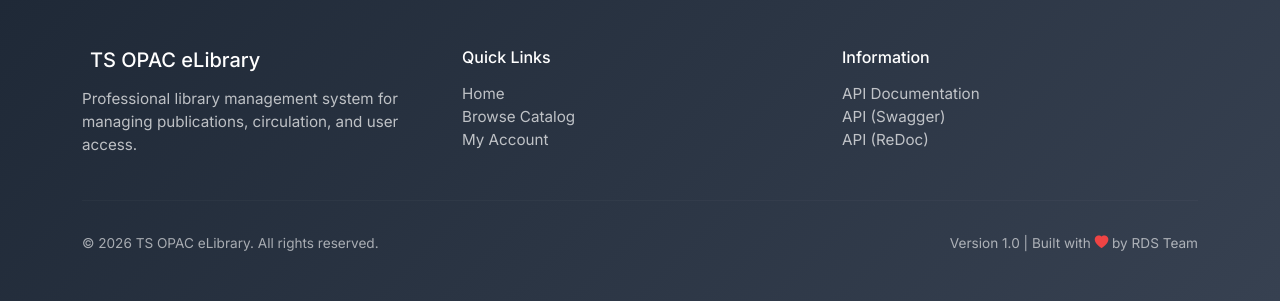
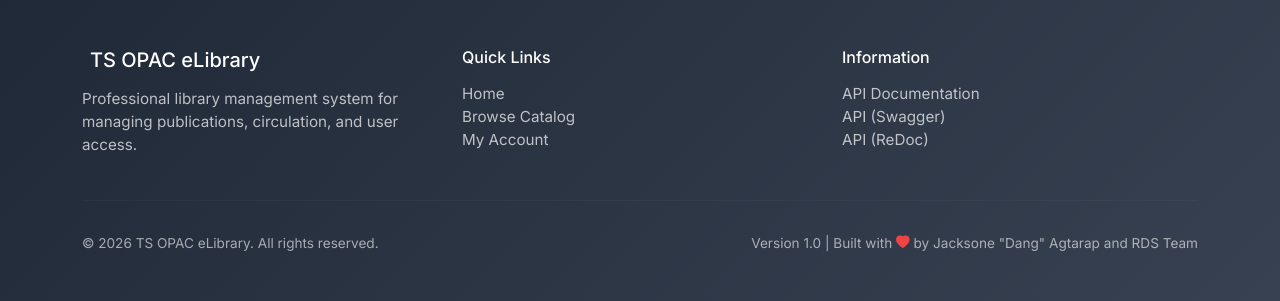
Before and after one commit to Dang62899/TS_OPAC_eLibrary, a Django app: page /accounts/profile/edit/ in a window 1280 px wide. Shown: the part 843-1144 px from the top of the page. Run offline with Django 4.2, Linux system fonts and the light colour scheme; the visitor is signed in with stand-in values (Sample User, id 1); data that the repository does not hold is empty; some libraries are stand-ins or nearby versions.

Commit message:
docs: Update footer with developer credit (Jacksone 'Dang' Agtarap)

```diff
--- a/templates/base.html
+++ b/templates/base.html
@@ -378,7 +378,7 @@
                 </div>
                 <div class="col-md-6 text-md-end">
                     <p class="mb-0" style="color: rgba(255,255,255,0.6); font-size: 0.85rem;">
-                        Version <span id="app-version">1.0</span> | Built with <i class="bi bi-heart-fill" style="color: #ef4444;"></i> by RDS Team
+                        Version <span id="app-version">1.0</span> | Built with <i class="bi bi-heart-fill" style="color: #ef4444;"></i> by Jacksone "Dang" Agtarap and RDS Team
                     </p>
                 </div>
             </div>
```
